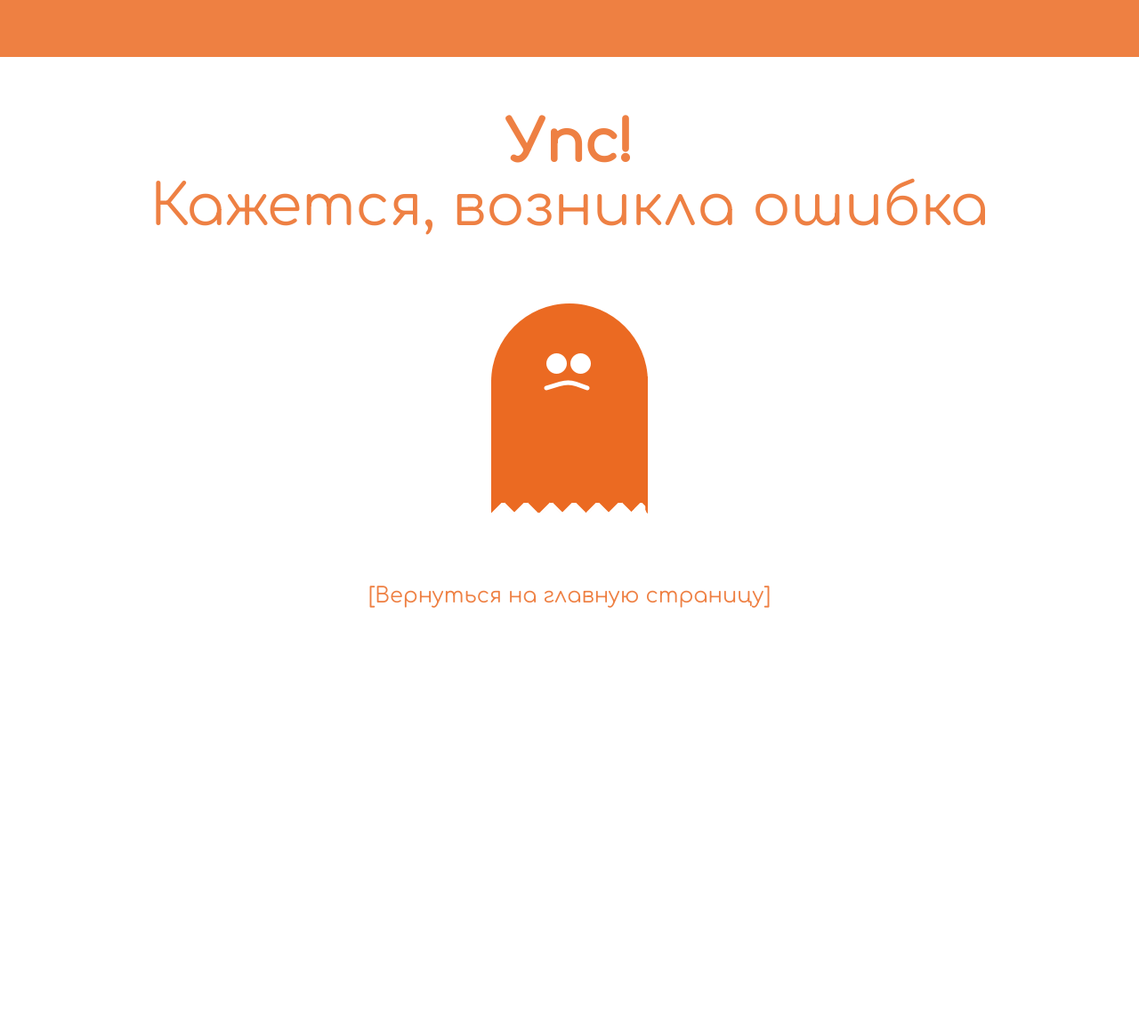
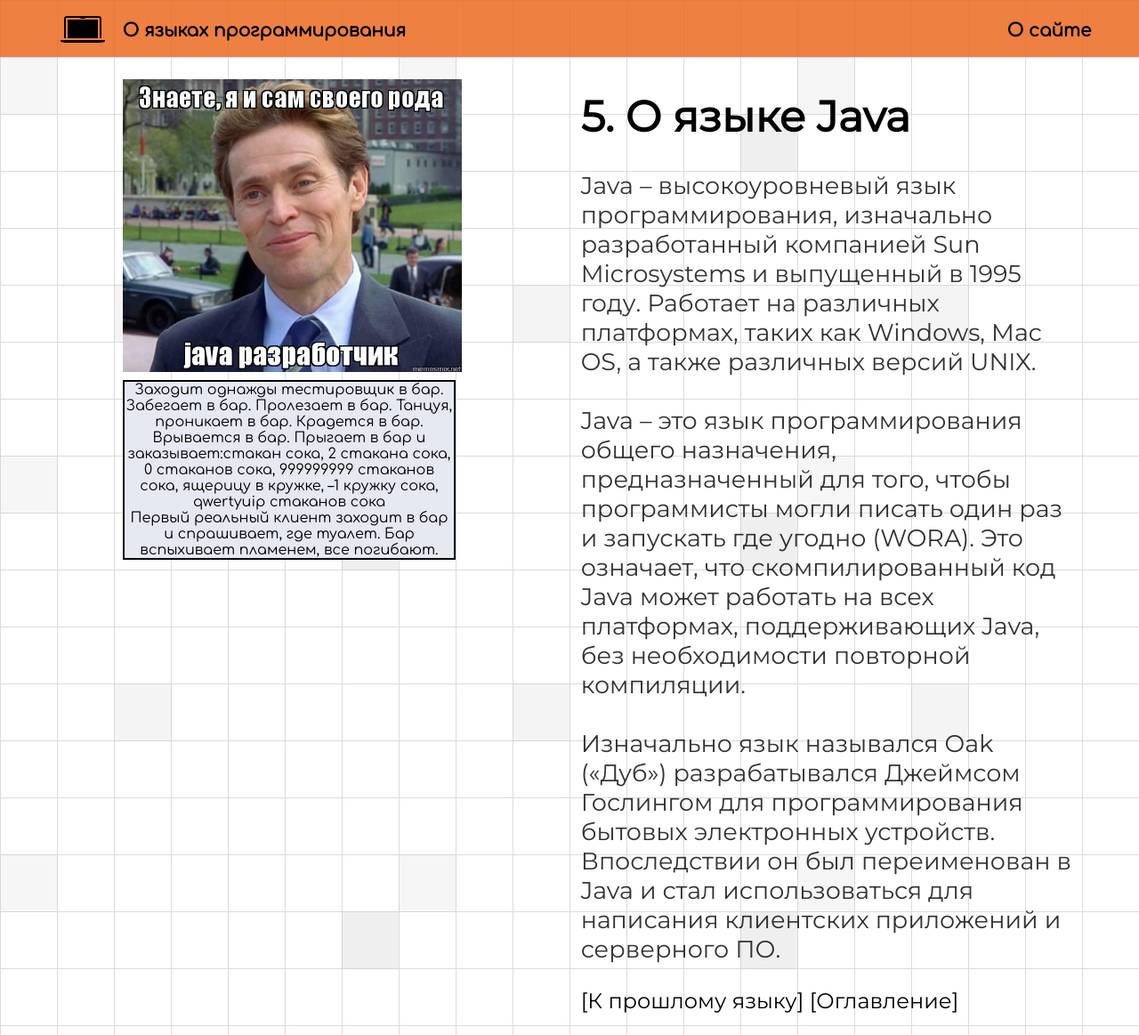
Before and after one commit to alexsssa/WEBSITE, a Flask app: page /java-page in a window 1280 px wide. Shown: the whole page at 89% size. Before the commit the page ends 683 px from the top, so only its background shows below. Run offline with Flask 2, Linux system fonts and the light colour scheme.

Commit message:
кривая джава страница

```diff
--- a/main.py
+++ b/main.py
@@ -40,6 +40,10 @@
 def cplus_page():
     return render_template('cplus-page.html')
 
+@app.route('/java-page')
+def java_page():
+    return render_template('java-page.html')
+
 @app.errorhandler(404)
 def not_found(error):
     return render_template('404_error.html')
--- a/static/css/style.css
+++ b/static/css/style.css
@@ -184,6 +184,16 @@
   color: rgba(235, 106, 34, 0.85);
   text-align: center;
   opacity: 1;}
+.text-in-square {
+    width: 68%;
+    margin-left: 10%;
+    margin-top: 1%;
+    border: 2px solid black;
+    background: #e6e9f2;
+    text-align: center;
+    font-family: Comfortaa;
+    font-size: 16px;
+}
 
 /* КНОПКИ */
 .btn {
--- a/templates/contents-page.html
+++ b/templates/contents-page.html
@@ -34,8 +34,8 @@
         <li><p class="text-3"><a href="/">Главная страница</a></p></li>
         <li><p class="text-3"><a href="/swift-page">Swift</a></p></li>
         <li><p class="text-3"><a href="/sharp-page">C#</a></p></li>
-        <li><p class="text-3"><a href="/clus-page">C++</a></p></li>
-        <li><p class="text-3"><a href="">Java</a></p></li>
+        <li><p class="text-3"><a href="/cplus-page">C++</a></p></li>
+        <li><p class="text-3"><a href="/java-page">Java</a></p></li>
         <li><p class="text-3"><a href="">Python</a></p></li>
         <li><p class="text-3"><a href="">JavaScript</a></p></li>
         <li><p class="text-3"><a href="/info-page">О сайте</a></p></li>
--- /dev/null
+++ b/templates/java-page.html
@@ -0,0 +1,50 @@
+<!DOCTYPE html>
+<html>
+<head>
+    <link href="https://fonts.googleapis.com/css?family=Montserrat&display=swap" rel="stylesheet"/>
+    <link href="https://fonts.googleapis.com/css?family=Comfortaa&display=swap" rel="stylesheet"/>
+    <link rel="stylesheet" type="text/css" href="../static/css/style.css"/>
+    <link rel="icon" href="../static/img/favicon.ico" type="image/x-icon">
+    <title>О ЯП | О Java </title>
+</head>
+<body background="static/img/bg.gif">
+<div id="head" style="height: 8%">
+<table>
+    <td width="5%"></td>
+    <td>
+        <div id="head-icon"><a href="/"><img src="static/img/img_notebook.png" class="img-icon"></a>
+    </div>
+    </td>
+    <td width="30%">
+        <div id="head-name"><p><a href="/">О языках программирования</a></p></div>
+    </td>
+    <td width="90%">
+        <div id="head-text"><p><a href="/info-page">О сайте</a></p></div>
+    </td>
+</table>
+</div>
+<div style="margin-top: 5.5%">
+<div id="left">
+    <img src="static/img/java.jpg" style="width: 70%; margin-left: 10%; padding-top: 3.5%;">
+    <p class="text-in-square">Заходит однажды тестировщик в бар. Забегает в бар. Пролезает в бар. Танцуя, проникает в
+        бар. Крадется в бар. Врывается в бар. Прыгает в бар и заказывает:стакан сока, 2 стакана сока, 0 стаканов сока,
+        999999999 стаканов сока, ящерицу в кружке, –1 кружку сока, qwertyuip стаканов сока <br> Первый реальный клиент
+        заходит в бар и спрашивает, где туалет. Бар вспыхивает пламенем, все погибают.</p>
+</div>
+<div id="right">
+    <h1 class="text-1">5. О языке Java</h1>
+    <p class="text-4" style="font-size: 27px;">Java – высокоуровневый язык программирования, изначально разработанный
+      компанией Sun Microsystems и выпущенный в 1995 году. Работает на различных платформах, таких как Windows, Mac OS,
+      а также различных версий UNIX. <br><br>
+      Java – это язык программирования общего назначения, предназначенный для того, чтобы программисты могли писать
+      один раз и запускать где угодно (WORA). Это означает, что скомпилированный код Java может работать на всех
+      платформах, поддерживающих Java, без необходимости повторной компиляции.<br><br>
+      Изначально язык назывался Oak («Дуб») разрабатывался Джеймсом Гослингом для программирования бытовых электронных
+        устройств. Впоследствии он был переименован в Java и стал использоваться для написания клиентских приложений и
+        серверного ПО.
+    </p>
+    <p class="text-3"><a href="/cplus-page">[К прошлому языку]</a>            <a href="/contents-page">[Оглавление]</a></p>
+</div>
+</div>
+</body>
+</html>
--- a/templates/secret-page.html
+++ b/templates/secret-page.html
@@ -1,6 +1,5 @@
 <!DOCTYPE html>
 <html>
-
 <head>
     <link href="https://fonts.googleapis.com/css?family=Montserrat&display=swap" rel="stylesheet"/>
     <link href="https://fonts.googleapis.com/css?family=Comfortaa&display=swap" rel="stylesheet"/>
--- a/templates/swift-page.html
+++ b/templates/swift-page.html
@@ -1,6 +1,5 @@
 <!DOCTYPE html>
 <html>
-
 <head>
     <link href="https://fonts.googleapis.com/css?family=Montserrat&display=swap" rel="stylesheet"/>
     <link href="https://fonts.googleapis.com/css?family=Comfortaa&display=swap" rel="stylesheet"/>
```
Also changed, not shown: static/img/java.jpg (added).
